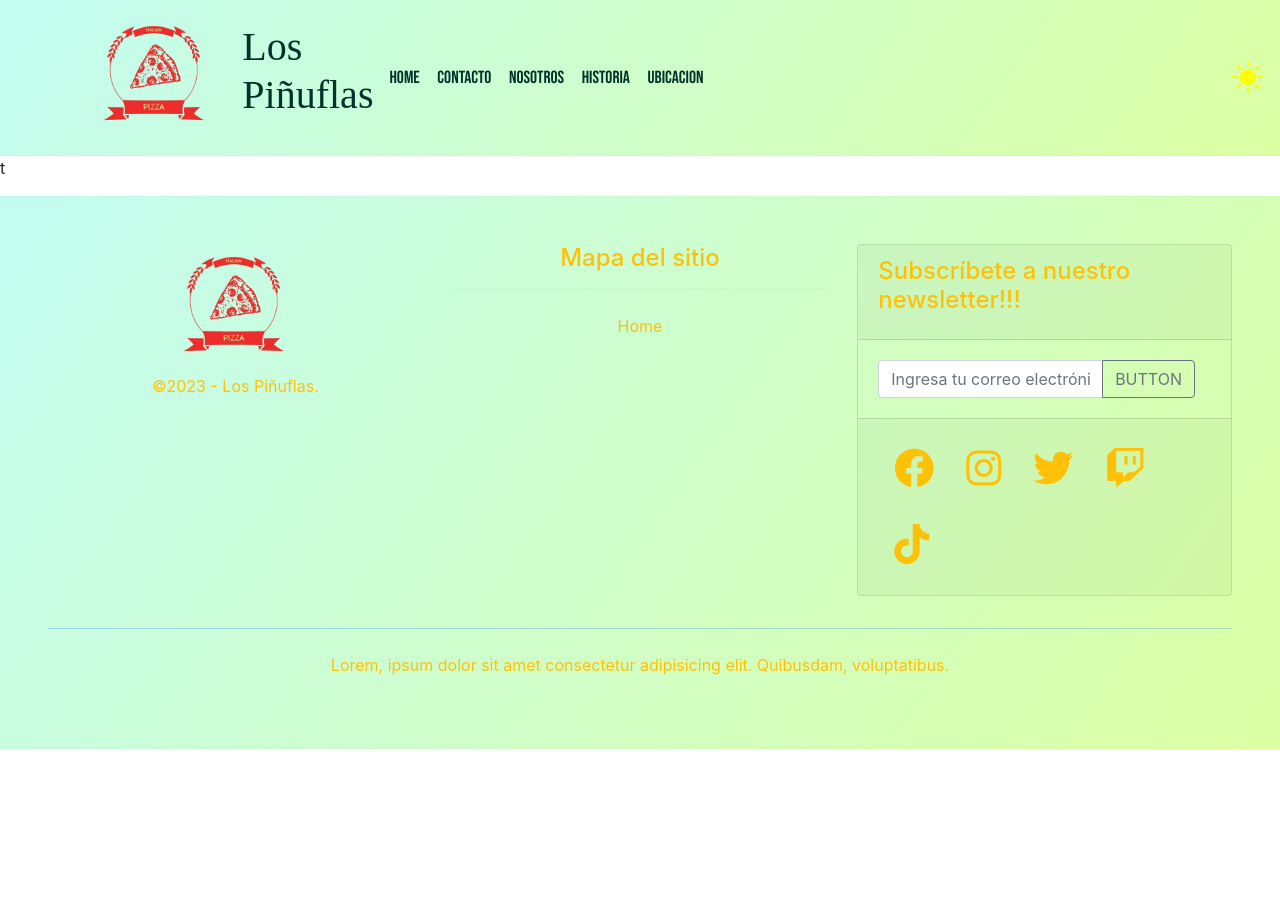
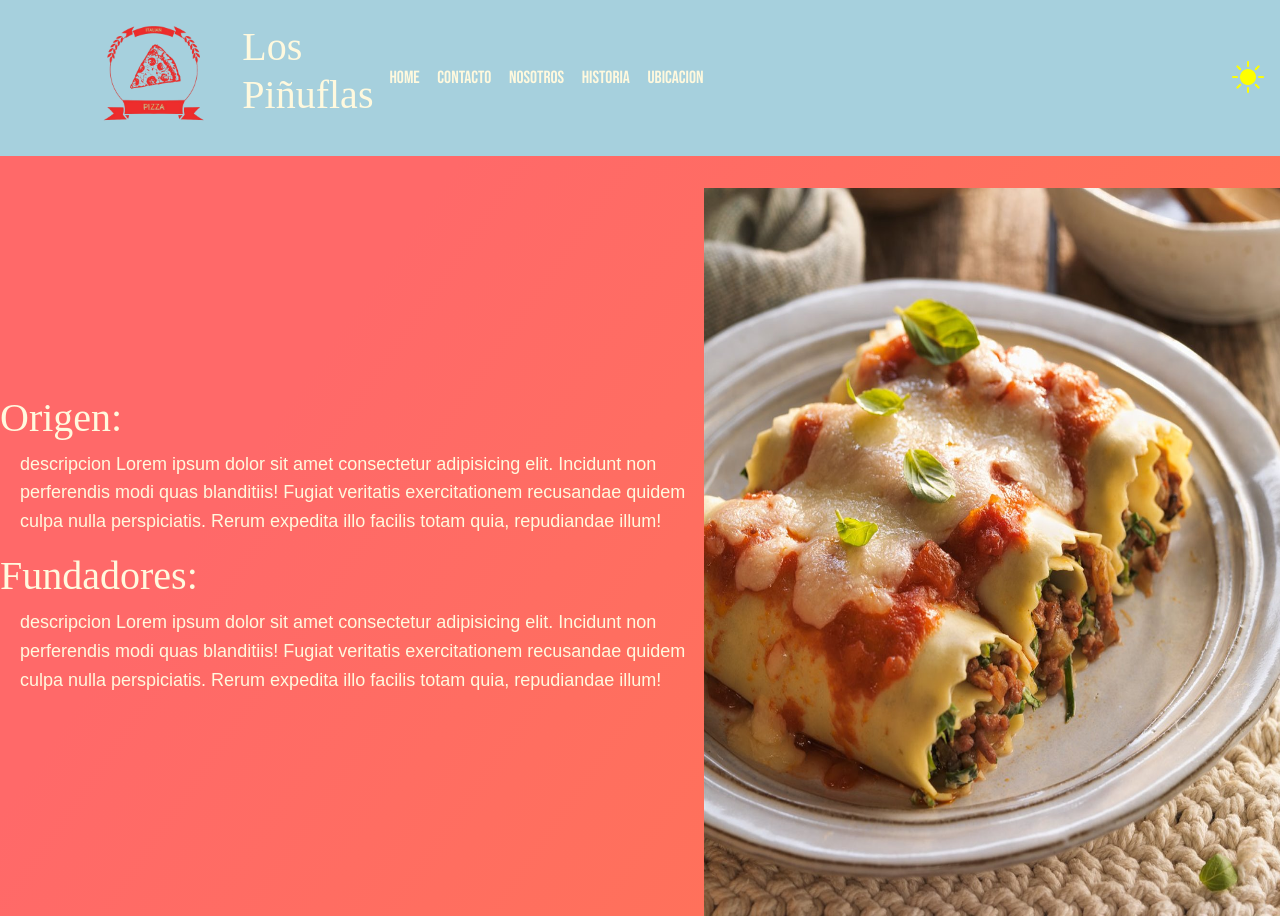
Before and after one commit to Mredo13/Web, a plain HTML site: page Restaurant_Web/pruebas.html in a window 1280 px wide. Shown: the top 916 px of the page. Before the commit the page ends 800 px from the top, so only its background shows below. Drawn offline with nearby package versions, Linux system fonts and the light colour scheme; a web font is replaced by a local one.

Commit message:
colores
ver bien el choque de colores en css, diseños alternos, colors2

```diff
--- /dev/null
+++ b/Restaurant_Web/Assets/css/colors2.css
@@ -0,0 +1,148 @@
+:root,[new-data-bs-theme="light"]{
+    --clr-light:#FFF9DE;
+    --crl-dark:#A6D0DD;
+    --clr-primary:#FF6969;
+    --clr-secondary:#FFD3B0;
+    --clr-accent:#ff7750;
+    --clr-accent2:pink;
+    --noice: rgba(255, 193, 7, 1);
+
+    --fg: var(--clr-light);/*foreground = primer plano*/
+    --bg: var(--crl-dark);
+}
+
+[new-data-bs-theme="dark"]{
+    --clr-light:#CBE4DE;
+    --crl-dark:#2C3333;
+    --clr-primary:#2E4F4F;
+    --clr-secondary:#0E8388;
+    --clr-accent:#ff7750;
+    --clr-accent2:pink;
+    --noice: rgba(255, 193, 7, 1);
+
+    --fg: var(--clr-light);/*foreground = primer plano*/
+    --bg: var(--crl-dark);
+}
+.colors-top-bottom{
+    background-color: var(--bg);
+    color: var(--noice);/*no afecta en nada*/
+}
+.colors-middle{
+    background: linear-gradient(125deg, var(--clr-primary) 25%, var(--clr-accent) 100%);
+}
+.logo{
+    display: flex;
+
+}
+.logo h1{
+    font-family: "cabin sketch";
+    color: var(--fg);
+    margin-top: 10px;
+}
+.logo img, .footer-img{
+    height: 130px;
+}
+
+
+.new-nav-link{
+    font-size: 1.1rem;
+    font-family: "bebas neue";
+    padding: 0.5rem 1em;
+    display: flex;
+    flex-wrap: wrap;
+    padding-left: 0;
+    margin-bottom: 0;
+    list-style: none;
+    display: block;
+    color: var(--fg);
+    text-decoration: none;
+    background: none;
+    border: 0;
+    transition: color 0.15s ease-in-out, background-color 0.15s ease-in-out, border-color 0.15s ease-in-out;
+    /*ver como funcionan las tanciciones*/
+}
+.new-nav-link:hover{
+    color:var(--clr-accent2);
+    text-decoration: none;
+}
+
+.ye{
+    font-size: 1.1rem;
+    font-family: "bebas neue";
+    color: var(--fg);
+    padding: 0.5rem 1em;
+    display: flex;
+    flex-wrap: wrap;
+    padding-left: 0;
+    margin-bottom: 0;
+    list-style: none;
+    display: block;
+    text-decoration: none;
+    background: none;
+    border: 0;
+    transition: color 0.15s ease-in-out, background-color 0.15s ease-in-out, border-color 0.15s ease-in-out;
+    /*la trancicion hace la magia*/
+}
+.ye:hover{
+    color:var(--clr-accent2);
+    text-decoration: none;
+}
+.pr{
+    font-size: 1.1rem;
+    font-family: "bebas neue";
+    padding: 0.5rem 1em;
+    display: flex;
+    flex-wrap: wrap;
+    padding-left: 0;
+    margin-bottom: 0;
+    list-style: none;
+    display: block;
+    color:var(--fg);
+    text-decoration: none;
+    background: none;
+    border: 0;
+
+}
+.pr:hover{
+    color:var(--clr-accent2);
+    text-decoration: none;
+}
+
+.div-buttons{
+    display: flex;
+    justify-content: center;
+    align-content: center;
+}
+.btn{
+    padding: 1em 2em;
+    text-decoration: none;
+    text-transform: uppercase;
+    border-radius: 5px;
+    position: relative;
+    border: none;
+    line-height: 1;
+    flex-direction: row;
+    margin-inline: 1em;
+
+}
+
+.button-1{
+    background-color: var(--clr-accent);
+    color: var(--fg);
+}
+.button-2{
+    background-color: var(--fg);
+    color: var(--bg);
+}
+.imagen{
+    height: 91vh;
+    width: 45vw;
+    margin-block: 4vh;
+}
+
+
+#modoOscuro{
+    font-size: 200%;
+    cursor: pointer;
+    color:yellow;
+}
--- a/Restaurant_Web/Assets/css/estilo-alterno.css
+++ b/Restaurant_Web/Assets/css/estilo-alterno.css
@@ -1,15 +1,12 @@
 .contenido{
     display: flex;
     margin: 0px;
-
-    background-color: var(--bg);
     color: var(--fg);
     font-family: "Assistant", sans-serif;
     font-size: 18px;
     line-height: 1.6;
     flex-direction: row;
-    background: linear-gradient(125deg, var(--clr-secondary) 0%, var(--clr-primary) 100%);
-}
+    }
 .texto{
     display: flex;
     flex-direction: column;
@@ -19,7 +16,6 @@ h1{
     font-size: 5rem;
     font-family: "Playfai Display", serif;
     margin-left: 10px;
-
     margin: 0 0 0.25rem;
 }
 p{
--- a/Restaurant_Web/pruebas.html
+++ b/Restaurant_Web/pruebas.html
@@ -1,5 +1,5 @@
 <!DOCTYPE html>
-<html lang="es">
+<html lang="es" new-data-bs-theme="light">
 <head>
     <meta charset="UTF-8">
     <meta http-equiv="X-UA-Compatible" content="IE=edge">
@@ -12,7 +12,8 @@
         crossorigin="anonymous" referrerpolicy="no-referrer" />
 
     <link rel="stylesheet" href="Assets/css/bootstrap.min.css">
-    <link rel="stylesheet" href="Assets/css/colors.css">
+    <link rel="stylesheet" href="Assets/css/colors2.css">
+    <link rel="stylesheet" href="Assets/css/estilo-alterno.css">
 
     <link rel="icon" href="assets/img/utensils-solid.svg" type="image/x-icon">
     <link href='https://fonts.googleapis.com/css?family=Cabin Sketch' rel='stylesheet'>
@@ -26,8 +27,8 @@
 
 
 </head>
+<body>
 
-<body>
 <nav class="navbar navbar-expand-lg colors-top-bottom navbar-dark">
     <div class="container">
         <a class="navbar-brand" href="#home.html">
@@ -44,7 +45,7 @@
         <div class="collapse navbar-collapse" id="navbarSupportedContent">
             <ul class="navbar-nav me-auto mb-2 mb-lg-0">
                 <li class="nav-item">
-                        <a class="ye" aria-current="page" href="home.html">Home</a>
+                    <a class="new-nav-link" aria-current="page" href="home.html">Home</a>
                 </li>
                 <li class="nav-item">
                     <a class="new-nav-link" href="contacto.html">Contacto</a>
@@ -65,11 +66,25 @@
 </nav>
 
 <!---------------------------------------------------------------------------------------------------------------------->
-<p class="reloj fecha tiempo">t</p>
+<section class="contenido colors-middle">
+    <div class="texto">
+        <H1>Origen:</H1>
+        <p>descripcion Lorem ipsum dolor sit amet consectetur adipisicing elit. Incidunt non
+            perferendis modi quas blanditiis! Fugiat veritatis exercitationem recusandae quidem
+            culpa nulla perspiciatis. Rerum expedita illo facilis totam quia, repudiandae illum!</p>
+        <H1>Fundadores:</H1>
+            <p>descripcion Lorem ipsum dolor sit amet consectetur adipisicing elit. Incidunt non
+                perferendis modi quas blanditiis! Fugiat veritatis exercitationem recusandae quidem
+                culpa nulla perspiciatis. Rerum expedita illo facilis totam quia, repudiandae illum!</p>
+    </div>
+    <div>
+        <img class="imagen" src="Assets/img/lasana-enrollada.jpg" alt="lasana-enrollada">
+    </div>
+</section>
 
 
 <!---------------------------------------------------------------------------------------------------------------------->
-    <footer class="container-fluid p-5 mt-2 bg-light-subtle colors-top-bottom">
+    <footer class="container-fluid p-5 mt-0 colors-top-bottom">
         <div class="row text-warning">
             <div class="col-md-4 text-center mb-3 ">
                 <img class="d-inline footer-img" src="assets/img/Logo-final.png" alt="RESTAURANT">
```
Lines whose indentation alone changed are shown as unchanged.
